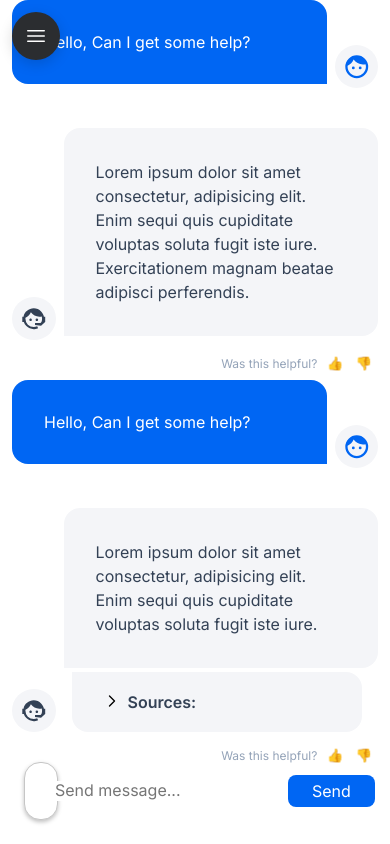
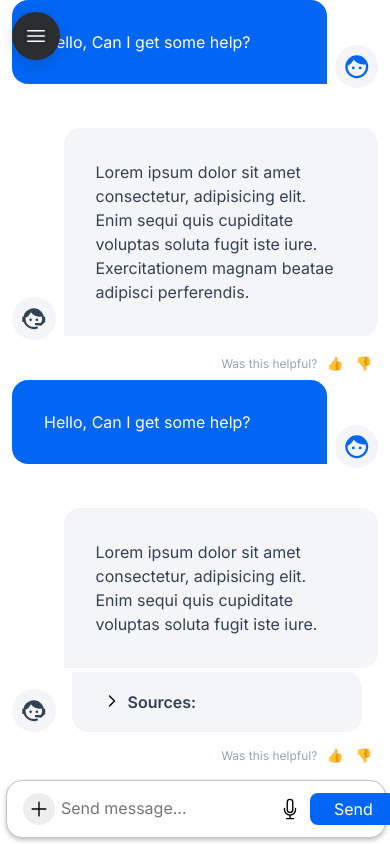
Before and after one commit to ZeevRispler/react-app, a React (Vite) app: page / in a window 390 px wide. Built offline with nearby package versions, Linux system fonts and the light colour scheme.

Commit message:
Update Message.css

```diff
--- a/src/components/Message.css
+++ b/src/components/Message.css
@@ -36,6 +36,7 @@ body:has(.open) .comp-message {
 .comp-message .icon-button {
     width: 32px;
     height: 32px;
+    aspect-ratio: 1 / 1;
     background-repeat: no-repeat;
     background-position: center;
     background-size: 22px;
@@ -62,8 +63,11 @@ body:has(.open) .comp-message {
 }
 
 @media screen and (max-width: 480px) {
-    .comp-message {
-        width: calc(100% - 48px);
-        padding: 24px;
+    .comp-message, body:has(.open) .comp-message {
+        width: calc(100% - 12px);
+        padding: 6px;
+    }
+    .comp-message .input{
+        gap: 4px;
     }
 }
```
